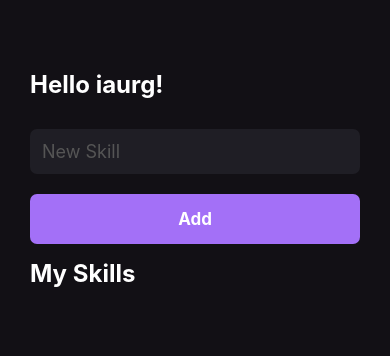
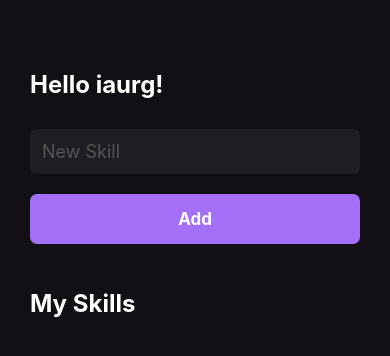
Before and after one commit to iaurg/ignite-react-native-cap-1, a React Native app: screen / in a window 390 px wide. Shown: the top 356 px of the page. Built offline with nearby package versions, Linux system fonts and the light colour scheme.

Commit message:
Create some logic with useState and functions

```diff
--- a/src/pages/Home.js
+++ b/src/pages/Home.js
@@ -1,4 +1,4 @@
-import React from 'react';
+import React, {useState} from 'react';
 import {
   Text,
   View,
@@ -9,6 +9,13 @@ import {
 } from 'react-native';
 
 export const Home = () => {
+  const [newSkill, setNewSkill] = useState('');
+  const [mySkills, setMySkills] = useState([]);
+
+  function handleAddSkill() {
+    setMySkills(oldState => [...oldState, newSkill]);
+  }
+
   return (
     <View style={styles.container}>
       <Text style={styles.title}>Hello iaurg!</Text>
@@ -16,11 +23,21 @@ export const Home = () => {
         style={styles.input}
         placeholder="New Skill"
         placeholderTextColor="#555"
+        onChangeText={setNewSkill}
       />
-      <TouchableOpacity style={styles.button} activeOpacity={0.7}>
+      <TouchableOpacity
+        style={styles.button}
+        activeOpacity={0.7}
+        onPress={handleAddSkill}>
         <Text style={styles.buttonText}>Add</Text>
       </TouchableOpacity>
-      <Text style={[styles.title, {marginTop: 15}]}>My Skills</Text>
+      <Text style={[styles.title, {marginVertical: 45}]}>My Skills</Text>
+
+      {mySkills.map(skill => (
+        <TouchableOpacity key={skill} style={styles.buttonSkill}>
+          <Text style={styles.skill}>{skill}</Text>
+        </TouchableOpacity>
+      ))}
     </View>
   );
 };
@@ -57,4 +74,16 @@ const styles = StyleSheet.create({
     fontSize: 17,
     fontWeight: 'bold',
   },
+  buttonSkill: {
+    backgroundColor: '#1f1e25',
+    padding: 15,
+    borderRadius: 15,
+    alignItems: 'center',
+    marginVertical: 10,
+  },
+  skill: {
+    color: '#fff',
+    fontSize: 22,
+    fontWeight: 'bold',
+  },
 });
```
